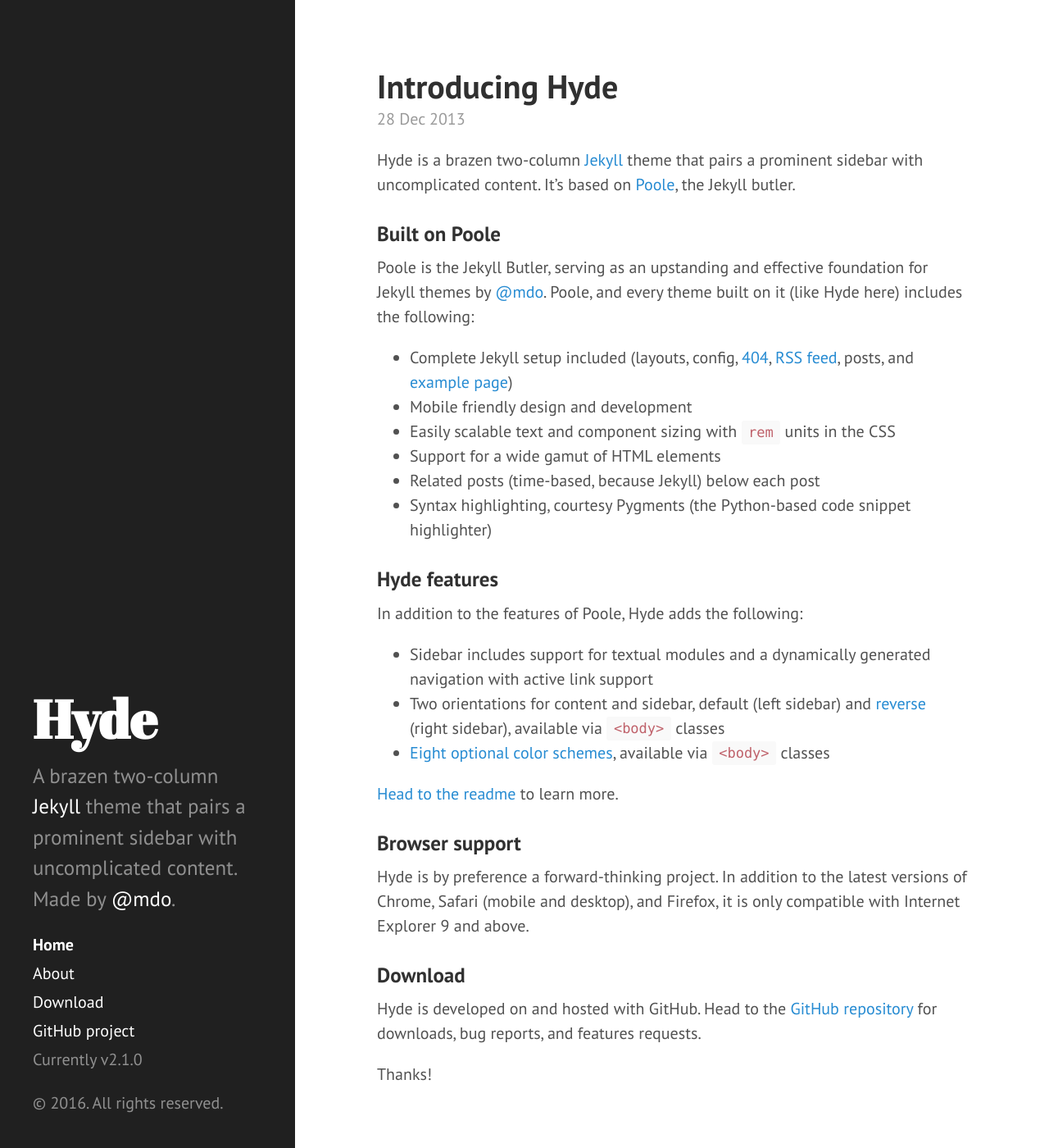
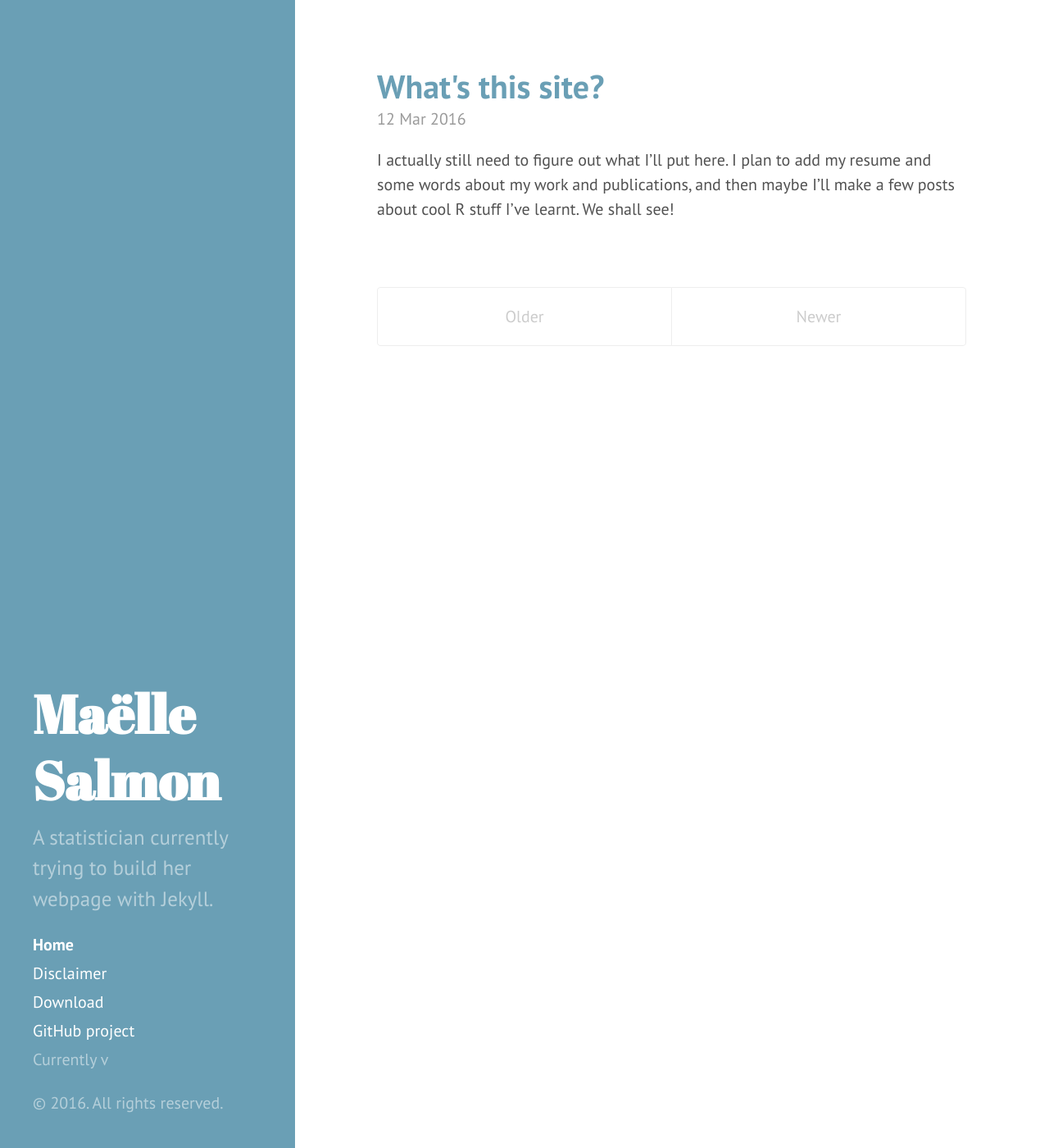
Before and after one commit to maelle/oldsite, a Jekyll site: the page built from index.html, in a window 1280 px wide and 1400 px high. Shown: the whole window at 82% size. Built offline with Jekyll 4.4.1, drawn with Linux system fonts in a browser that asks for light colours; Markdown is read by kramdown in place of the engine named in the settings; the list of posts is cut into pages by our own code; some of the changed text lies outside the part shown.

Commit message:
finished for today

```diff
--- a/_config.yml
+++ b/_config.yml
@@ -6,15 +6,15 @@
 permalink:        pretty
 
 # Setup
-title:            Hyde
+title:            Maëlle Salmon
 tagline:          'A Jekyll theme'
-description:      'A brazen two-column <a href="http://jekyllrb.com" target="_blank">Jekyll</a> theme that pairs a prominent sidebar with uncomplicated content. Made by <a href="https://twitter.com/mdo" target="_blank">@mdo</a>.'
-url:              http://hyde.getpoole.com
+description:      'A statistician currently trying to build her webpage with Jekyll.'
+url:              http://masalmon.github.io
 baseurl:          /
 
 author:
-  name:           'Mark Otto'
-  url:            https://twitter.com/mdo
+  name:           'Maëlle Salmon'
+  url:            https://twitter.com/masalmon
 
 paginate:         5
 
@@ -23,8 +23,5 @@
   - redcarpet
   - jekyll-gist
 
-# Custom vars
-version:          2.1.0
-
 github:
-  repo:           https://github.com/poole/hyde
+  repo:           https://github.com/masalmon
--- a/_layouts/default.html
+++ b/_layouts/default.html
@@ -3,7 +3,7 @@
 
   {% include head.html %}
 
-  <body>
+  <body class="theme-base-0d">
 
     {% include sidebar.html %}
 
--- a/_posts/2012-02-06-whats-jekyll.md
+++ /dev/null
@@ -1,12 +0,0 @@
----
-layout: post
-title: What's Jekyll?
----
-
-[Jekyll](http://jekyllrb.com) is a static site generator, an open-source tool for creating simple yet powerful websites of all shapes and sizes. From [the project's readme](https://github.com/mojombo/jekyll/blob/master/README.markdown):
-
-  > Jekyll is a simple, blog aware, static site generator. It takes a template directory [...] and spits out a complete, static website suitable for serving with Apache or your favorite web server. This is also the engine behind GitHub Pages, which you can use to host your project’s page or blog right here from GitHub.
-
-It's an immensely useful tool and one we encourage you to use here with Hyde.
-
-Find out more by [visiting the project on GitHub](https://github.com/mojombo/jekyll).
--- a/_posts/2012-02-07-example-content.md
+++ /dev/null
@@ -1,138 +0,0 @@
----
-layout: post
-title: Example content
----
-
-
-<div class="message">
-  Howdy! This is an example blog post that shows several types of HTML content supported in this theme.
-</div>
-
-Cum sociis natoque penatibus et magnis <a href="#">dis parturient montes</a>, nascetur ridiculus mus. *Aenean eu leo quam.* Pellentesque ornare sem lacinia quam venenatis vestibulum. Sed posuere consectetur est at lobortis. Cras mattis consectetur purus sit amet fermentum.
-
-> Curabitur blandit tempus porttitor. Nullam quis risus eget urna mollis ornare vel eu leo. Nullam id dolor id nibh ultricies vehicula ut id elit.
-
-Etiam porta **sem malesuada magna** mollis euismod. Cras mattis consectetur purus sit amet fermentum. Aenean lacinia bibendum nulla sed consectetur.
-
-## Inline HTML elements
-
-HTML defines a long list of available inline tags, a complete list of which can be found on the [Mozilla Developer Network](https://developer.mozilla.org/en-US/docs/Web/HTML/Element).
-
-- **To bold text**, use `<strong>`.
-- *To italicize text*, use `<em>`.
-- Abbreviations, like <abbr title="HyperText Markup Langage">HTML</abbr> should use `<abbr>`, with an optional `title` attribute for the full phrase.
-- Citations, like <cite>&mdash; Mark otto</cite>, should use `<cite>`.
-- <del>Deleted</del> text should use `<del>` and <ins>inserted</ins> text should use `<ins>`.
-- Superscript <sup>text</sup> uses `<sup>` and subscript <sub>text</sub> uses `<sub>`.
-
-Most of these elements are styled by browsers with few modifications on our part.
-
-## Heading
-
-Vivamus sagittis lacus vel augue rutrum faucibus dolor auctor. Duis mollis, est non commodo luctus, nisi erat porttitor ligula, eget lacinia odio sem nec elit. Morbi leo risus, porta ac consectetur ac, vestibulum at eros.
-
-### Code
-
-Cum sociis natoque penatibus et magnis dis `code element` montes, nascetur ridiculus mus.
-
-{% highlight js %}
-// Example can be run directly in your JavaScript console
-
-// Create a function that takes two arguments and returns the sum of those arguments
-var adder = new Function("a", "b", "return a + b");
-
-// Call the function
-adder(2, 6);
-// > 8
-{% endhighlight %}
-
-Aenean lacinia bibendum nulla sed consectetur. Etiam porta sem malesuada magna mollis euismod. Fusce dapibus, tellus ac cursus commodo, tortor mauris condimentum nibh, ut fermentum massa.
-
-### Gists via GitHub Pages
-
-Vestibulum id ligula porta felis euismod semper. Nullam quis risus eget urna mollis ornare vel eu leo. Donec sed odio dui.
-
-{% gist 5555251 gist.md %}
-
-Aenean eu leo quam. Pellentesque ornare sem lacinia quam venenatis vestibulum. Nullam quis risus eget urna mollis ornare vel eu leo. Cum sociis natoque penatibus et magnis dis parturient montes, nascetur ridiculus mus. Donec sed odio dui. Vestibulum id ligula porta felis euismod semper.
-
-### Lists
-
-Cum sociis natoque penatibus et magnis dis parturient montes, nascetur ridiculus mus. Aenean lacinia bibendum nulla sed consectetur. Etiam porta sem malesuada magna mollis euismod. Fusce dapibus, tellus ac cursus commodo, tortor mauris condimentum nibh, ut fermentum massa justo sit amet risus.
-
-* Praesent commodo cursus magna, vel scelerisque nisl consectetur et.
-* Donec id elit non mi porta gravida at eget metus.
-* Nulla vitae elit libero, a pharetra augue.
-
-Donec ullamcorper nulla non metus auctor fringilla. Nulla vitae elit libero, a pharetra augue.
-
-1. Vestibulum id ligula porta felis euismod semper.
-2. Cum sociis natoque penatibus et magnis dis parturient montes, nascetur ridiculus mus.
-3. Maecenas sed diam eget risus varius blandit sit amet non magna.
-
-Cras mattis consectetur purus sit amet fermentum. Sed posuere consectetur est at lobortis.
-
-<dl>
-  <dt>HyperText Markup Language (HTML)</dt>
-  <dd>The language used to describe and define the content of a Web page</dd>
-
-  <dt>Cascading Style Sheets (CSS)</dt>
-  <dd>Used to describe the appearance of Web content</dd>
-
-  <dt>JavaScript (JS)</dt>
-  <dd>The programming language used to build advanced Web sites and applications</dd>
-</dl>
-
-Integer posuere erat a ante venenatis dapibus posuere velit aliquet. Morbi leo risus, porta ac consectetur ac, vestibulum at eros. Nullam quis risus eget urna mollis ornare vel eu leo.
-
-### Images
-
-Quisque consequat sapien eget quam rhoncus, sit amet laoreet diam tempus. Aliquam aliquam metus erat, a pulvinar turpis suscipit at.
-
-![placeholder](http://placehold.it/800x400 "Large example image")
-![placeholder](http://placehold.it/400x200 "Medium example image")
-![placeholder](http://placehold.it/200x200 "Small example image")
-
-### Tables
-
-Aenean lacinia bibendum nulla sed consectetur. Lorem ipsum dolor sit amet, consectetur adipiscing elit.
-
-<table>
-  <thead>
-    <tr>
-      <th>Name</th>
-      <th>Upvotes</th>
-      <th>Downvotes</th>
-    </tr>
-  </thead>
-  <tfoot>
-    <tr>
-      <td>Totals</td>
-      <td>21</td>
-      <td>23</td>
-    </tr>
-  </tfoot>
-  <tbody>
-    <tr>
-      <td>Alice</td>
-      <td>10</td>
-      <td>11</td>
-    </tr>
-    <tr>
-      <td>Bob</td>
-      <td>4</td>
-      <td>3</td>
-    </tr>
-    <tr>
-      <td>Charlie</td>
-      <td>7</td>
-      <td>9</td>
-    </tr>
-  </tbody>
-</table>
-
-Nullam id dolor id nibh ultricies vehicula ut id elit. Sed posuere consectetur est at lobortis. Nullam quis risus eget urna mollis ornare vel eu leo.
-
------
-
-Want to see something else added? <a href="https://github.com/poole/poole/issues/new">Open an issue.</a>
--- a/_posts/2013-12-28-introducing-hyde.md
+++ /dev/null
@@ -1,37 +0,0 @@
----
-layout: post
-title: Introducing Hyde
----
-
-Hyde is a brazen two-column [Jekyll](http://jekyllrb.com) theme that pairs a prominent sidebar with uncomplicated content. It's based on [Poole](http://getpoole.com), the Jekyll butler.
-
-### Built on Poole
-
-Poole is the Jekyll Butler, serving as an upstanding and effective foundation for Jekyll themes by [@mdo](https://twitter.com/mdo). Poole, and every theme built on it (like Hyde here) includes the following:
-
-* Complete Jekyll setup included (layouts, config, [404](/404), [RSS feed](/atom.xml), posts, and [example page](/about))
-* Mobile friendly design and development
-* Easily scalable text and component sizing with `rem` units in the CSS
-* Support for a wide gamut of HTML elements
-* Related posts (time-based, because Jekyll) below each post
-* Syntax highlighting, courtesy Pygments (the Python-based code snippet highlighter)
-
-### Hyde features
-
-In addition to the features of Poole, Hyde adds the following:
-
-* Sidebar includes support for textual modules and a dynamically generated navigation with active link support
-* Two orientations for content and sidebar, default (left sidebar) and [reverse](https://github.com/poole/lanyon#reverse-layout) (right sidebar), available via `<body>` classes
-* [Eight optional color schemes](https://github.com/poole/hyde#themes), available via `<body>` classes
-
-[Head to the readme](https://github.com/poole/hyde#readme) to learn more.
-
-### Browser support
-
-Hyde is by preference a forward-thinking project. In addition to the latest versions of Chrome, Safari (mobile and desktop), and Firefox, it is only compatible with Internet Explorer 9 and above.
-
-### Download
-
-Hyde is developed on and hosted with GitHub. Head to the <a href="https://github.com/poole/hyde">GitHub repository</a> for downloads, bug reports, and features requests.
-
-Thanks!
--- /dev/null
+++ b/_posts/2016-03-12-whats-this-site.md
@@ -0,0 +1,6 @@
+---
+layout: post
+title: What's this site?
+---
+
+I actually still need to figure out what I'll put here. I plan to add my resume and some words about my work and publications, and then maybe I'll make a few posts about cool R stuff I've learnt. We shall see!
--- a/about.md
+++ b/about.md
@@ -1,30 +1,6 @@
 ---
 layout: page
-title: About
+title: Disclaimer
 ---
 
-<p class="message">
-  Hey there! This page is included as an example. Feel free to customize it for your own use upon downloading. Carry on!
-</p>
-
-In the novel, *The Strange Case of Dr. Jeykll and Mr. Hyde*, Mr. Poole is Dr. Jekyll's virtuous and loyal butler. Similarly, Poole is an upstanding and effective butler that helps you build Jekyll themes. It's made by [@mdo](https://twitter.com/mdo).
-
-There are currently two themes built on Poole:
-
-* [Hyde](http://hyde.getpoole.com)
-* [Lanyon](http://lanyon.getpoole.com)
-
-Learn more and contribute on [GitHub](https://github.com/poole).
-
-## Setup
-
-Some fun facts about the setup of this project include:
-
-* Built for [Jekyll](http://jekyllrb.com)
-* Developed on GitHub and hosted for free on [GitHub Pages](https://pages.github.com)
-* Coded with [Sublime Text 2](http://sublimetext.com), an amazing code editor
-* Designed and developed while listening to music like [Blood Bros Trilogy](https://soundcloud.com/maddecent/sets/blood-bros-series)
-
-Have questions or suggestions? Feel free to [open an issue on GitHub](https://github.com/poole/issues/new) or [ask me on Twitter](https://twitter.com/mdo).
-
-Thanks for reading!
+This page is a work in progress. In the meantime, you can find me on [Twitter](https://twitter.com/ma_salmon). See you soon!
```
